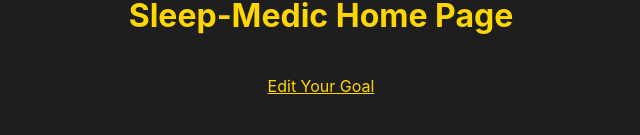
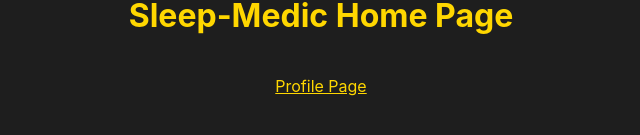
Before and after one commit to ronKovler/SleepMedic, a React (Create React App) app in the folder sleepmedic/: page /homepage in a window 1280 px wide. Shown: the part 365-500 px from the top of the page, without its empty margins (319-959 px from the left). Built offline with nearby package versions, Linux system fonts and the light colour scheme; what react-auth-kit would draw is missing.

Commit message:
Created temp link from Login Page to Home page. Login --> Home Page --> Profile Page --> Edit Goals Page --> CreateRem Page

```diff
--- a/sleepmedic/src/Components/CreatePage.js
+++ b/sleepmedic/src/Components/CreatePage.js
@@ -68,7 +68,7 @@ function CreateAccount() {
                 </div>
                 <br/><br/><br/>
                 <div>
-                    <h3>Please answer the follwing to the best of your knowledge.</h3>
+                    <h3>Please answer the following to the best of your knowledge.</h3>
                     <h4>On average:</h4>
                     How many hours do you sleep each night? &nbsp;
                     <input type="text" value={firstname} onChange={(e) => setFirstName(e.targetValue)}/>
--- a/sleepmedic/src/Components/HomePage.js
+++ b/sleepmedic/src/Components/HomePage.js
@@ -17,7 +17,7 @@ function OpenHomePage() {
             <div className="home-page-form">
                 <h1>Sleep-Medic Home Page</h1>
                 <br/>
-                <Link to="/editgoal" style={{color: "gold"}}>Edit Your Goal</Link>
+                <Link to="/profilepage" style={{color: "gold"}}>Profile Page</Link>
             </div>
         </div>
     );
--- a/sleepmedic/src/Components/LoginPage.js
+++ b/sleepmedic/src/Components/LoginPage.js
@@ -66,6 +66,8 @@ function Login() {
         <br/>
         <button type="submit" className="login">Login</button>
         <Link to="/createaccount" style={{color: "gold"}}>Or create an account</Link>
+        <br/>
+        <Link to="/homepage" style={{color: "gold"}}>Temporary link to homepage</Link>
       </form>
     </div>
   );
```
